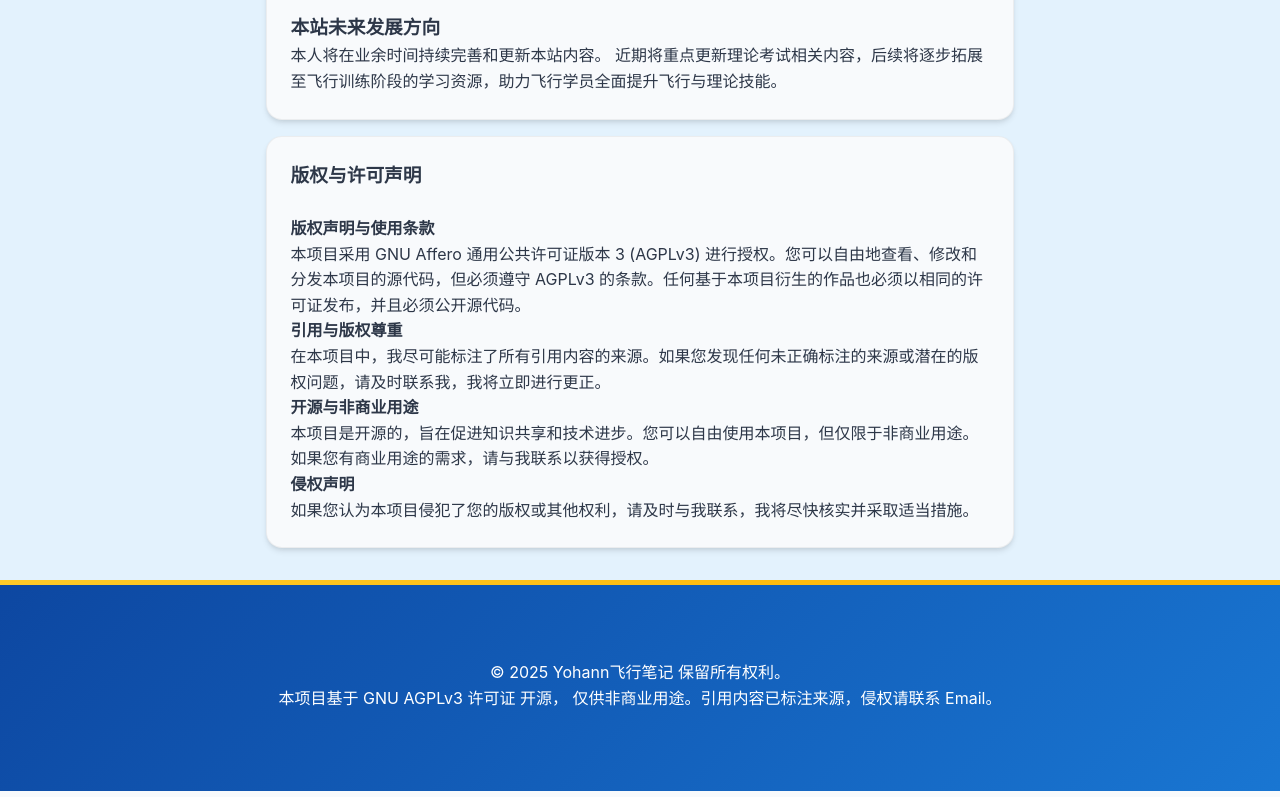
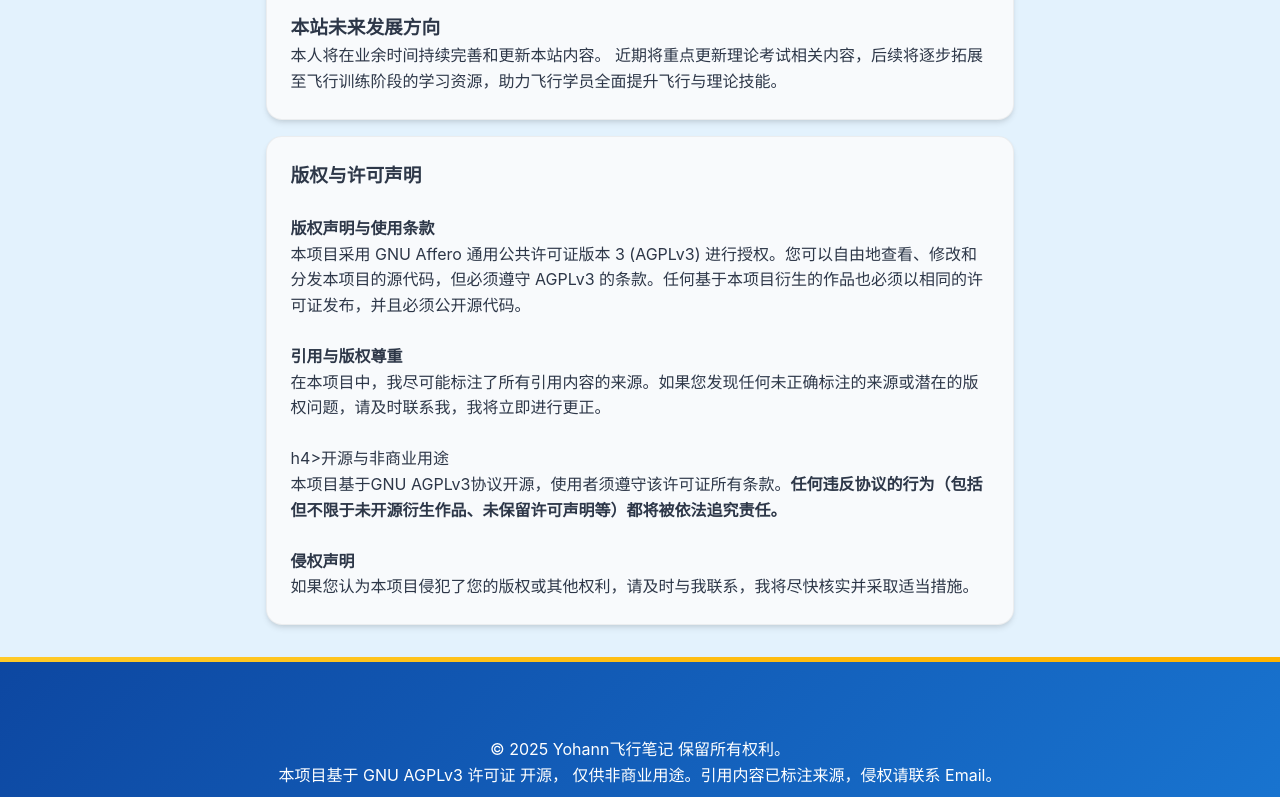
Before and after one commit to Yohann-Zhao/YohannBlog, a plain HTML site: page index.html in a window 1280 px wide. Shown: the part 625-1422 px from the top of the page. Drawn offline with Linux system fonts and the light colour scheme.

Commit message:
index.html 版权声明修改

```diff
--- a/index.html
+++ b/index.html
@@ -54,10 +54,13 @@
                 <br>
                 <h4>版权声明与使用条款</h4>
                 <p>本项目采用 GNU Affero 通用公共许可证版本 3 (AGPLv3) 进行授权。您可以自由地查看、修改和分发本项目的源代码，但必须遵守 AGPLv3 的条款。任何基于本项目衍生的作品也必须以相同的许可证发布，并且必须公开源代码。</p>
+                <br>
                 <h4>引用与版权尊重</h4>
                 <p>在本项目中，我尽可能标注了所有引用内容的来源。如果您发现任何未正确标注的来源或潜在的版权问题，请及时联系我，我将立即进行更正。</p>
-                <h4>开源与非商业用途</h4>
-                <p>本项目是开源的，旨在促进知识共享和技术进步。您可以自由使用本项目，但仅限于非商业用途。如果您有商业用途的需求，请与我联系以获得授权。</p>
+                <br>
+                h4>开源与非商业用途</h4>
+                <p>本项目基于GNU AGPLv3协议开源，使用者须遵守该许可证所有条款。<strong>任何违反协议的行为（包括但不限于未开源衍生作品、未保留许可声明等）都将被依法追究责任。</strong></p>
+                <br>
                 <h4>侵权声明</h4>
                 <p>如果您认为本项目侵犯了您的版权或其他权利，请及时与我联系，我将尽快核实并采取适当措施。</p>
             </div>
```
